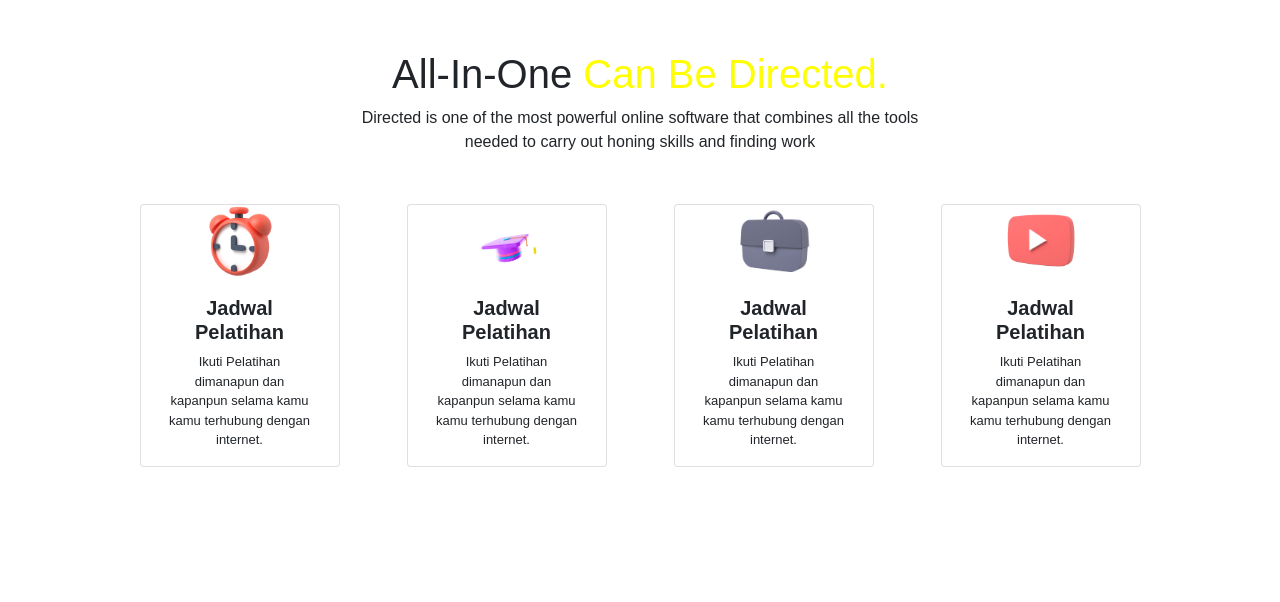
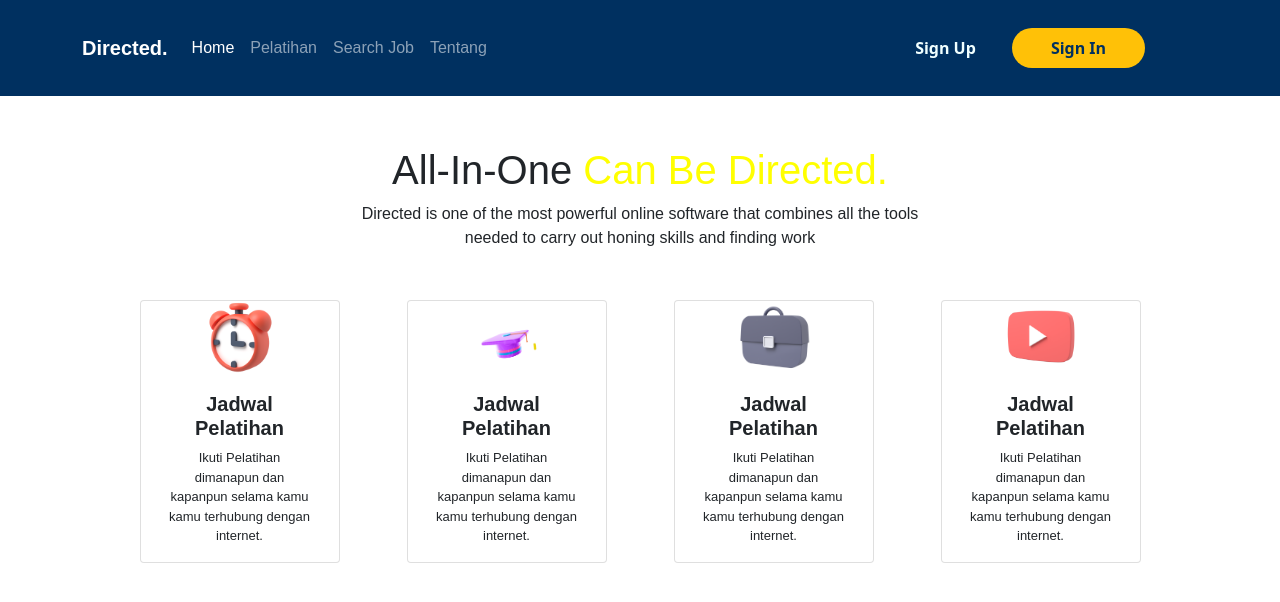
Before and after one commit to anandaadityap/CapstoneProject, a React (Create React App) app: page / in a window 1280 px wide. Shown: the top 602 px of the page. Built offline with nearby package versions, Linux system fonts and the light colour scheme.

Commit message:
memperbaikii component

```diff
--- a/src/Page/Home.js
+++ b/src/Page/Home.js
@@ -1,9 +1,11 @@
 import React from "react";
 import CardHome from "../Components/CardHome";
+import Navbar from "../Components/Navbar";
 
 const Home = () => {
   return (
     <div>
+      <Navbar />
       {/* bagian 1 */}
       <div></div>
       {/* penutup bagian 1 */}
```
